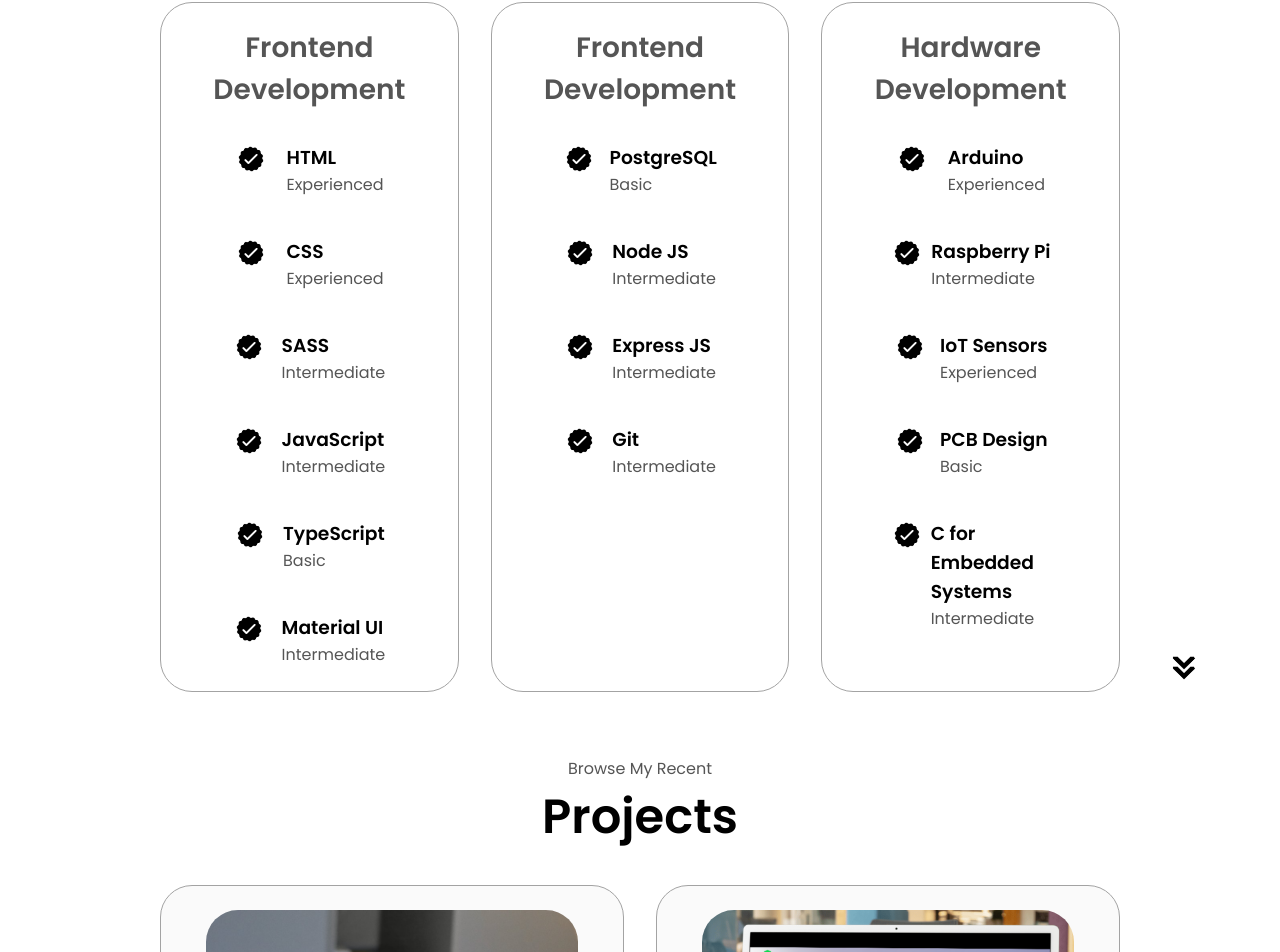
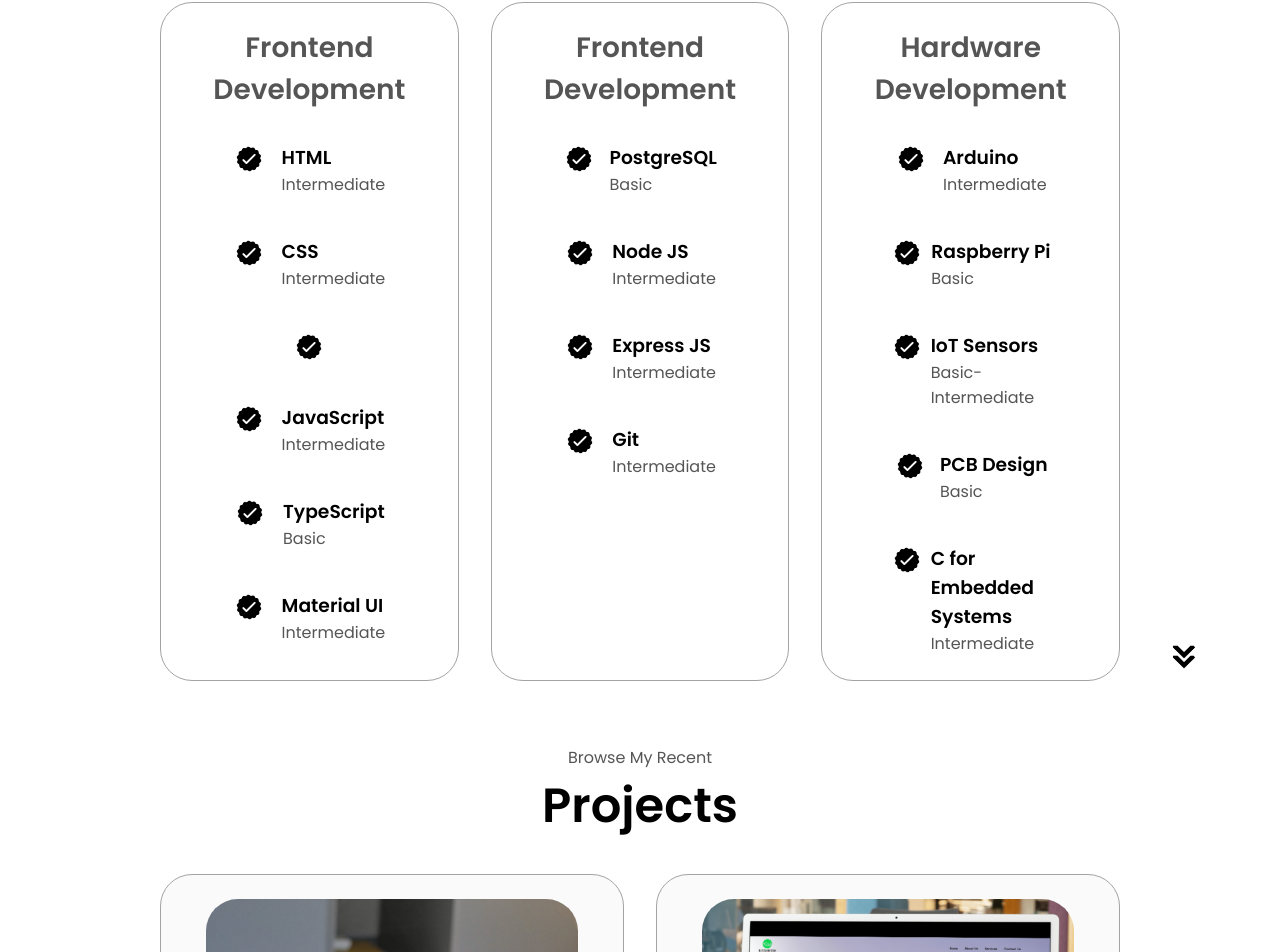
Before and after one commit to Joshua-100/portfolio, a React (Vite) app: page / in a window 1280 px wide. Shown: the part 1823-2775 px from the top of the page. Built offline with nearby package versions, Linux system fonts and the light colour scheme.

Commit message:
Updated Experience

```diff
--- a/src/components/experience.jsx
+++ b/src/components/experience.jsx
@@ -17,7 +17,7 @@
                 />
                 <div>
                   <h3>HTML</h3>
-                  <p>Experienced</p>
+                  <p>Intermediate</p>
                 </div>
               </article>
               <article>
@@ -28,7 +28,7 @@
                 />
                 <div>
                   <h3>CSS</h3>
-                  <p>Experienced</p>
+                  <p>Intermediate</p>
                 </div>
               </article>
               <article>
@@ -37,10 +37,6 @@
                   alt="Experience icon"
                   className="icon"
                 />
-                <div>
-                  <h3>SASS</h3>
-                  <p>Intermediate</p>
-                </div>
               </article>
               <article>
                 <img
@@ -137,7 +133,7 @@
       />
       <div>
         <h3>Arduino</h3>
-        <p>Experienced</p>
+        <p>Intermediate</p>
       </div>
     </article>
     <article>
@@ -148,7 +144,7 @@
       />
       <div>
         <h3>Raspberry Pi</h3>
-        <p>Intermediate</p>
+        <p>Basic</p>
       </div>
     </article>
     <article>
@@ -159,7 +155,7 @@
       />
       <div>
         <h3>IoT Sensors</h3>
-        <p>Experienced</p>
+        <p>Basic-Intermediate</p>
       </div>
     </article>
     <article>
```
